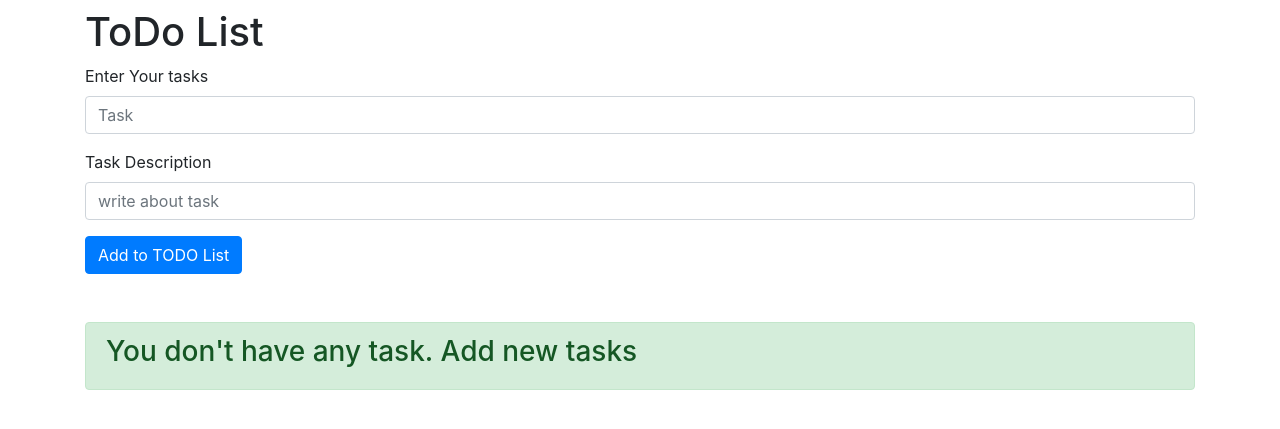
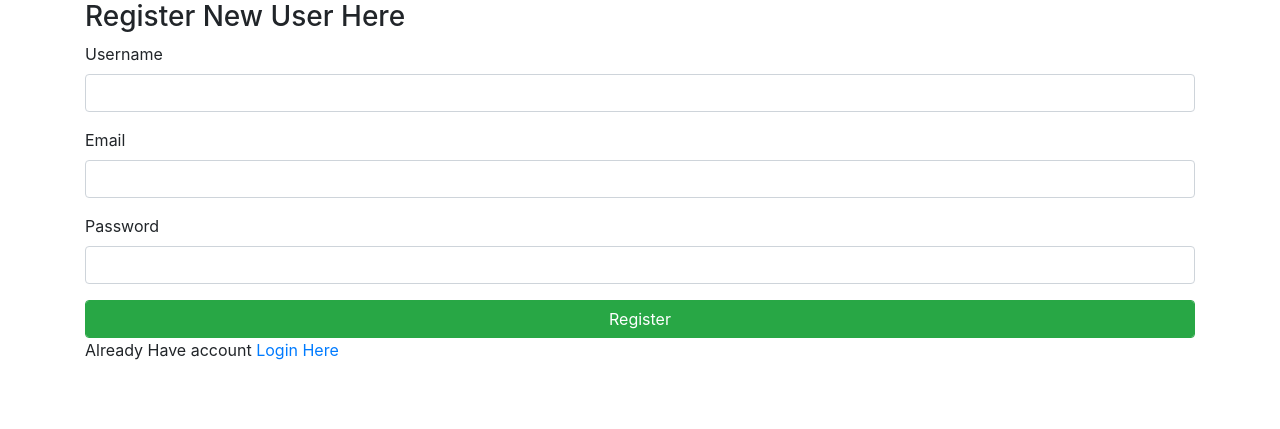
Before and after one commit to udaya1i/Python, a Flask app: page / in a window 1280 px wide. Shown: the part 56-485 px from the top of the page. Run offline with Flask 3, Linux system fonts and the light colour scheme.

Commit message:
User Registration

```diff
--- a/app.py
+++ b/app.py
@@ -1,10 +1,7 @@
 from flask import Flask, render_template, request, flash, redirect
 from flask_sqlalchemy import SQLAlchemy
 from datetime import datetime
-
-
 app = Flask(__name__)
-
 app.config['SQLALCHEMY_DATABASE_URI'] = "sqlite:///todo.db"
 app.config['SQLALCHEMY_TRACK_MODIFICATIONS'] = False
 db=SQLAlchemy(app)
@@ -18,8 +15,44 @@ class Todo(db.Model):
     def __repr__(self) -> str:
         return f'{self.sno} - {self.title}'
 
-@app.route('/', methods=['GET', 'POST'])
-def hello_world():
+app2 = Flask(__name__)
+app2.config['SQLALCHEMY_DATABASE_URI'] = 'sqlite:///user.db'
+app2.config['SQLALCHEMY_TRACK_MODIFICATIONS'] = False
+db2 = SQLAlchemy(app2)
+
+
+class User(db2.Model):
+    username = db2.Column(db2.String(200), nullable=False, primary_key=True)
+    email = db2.Column(db2.String(200), nullable=False)
+    password = db2.Column(db2.String(200), nullable = False)
+    data_created = db2.Column(db2.DateTime, default=datetime.utcnow)
+
+    def __repr__(self) -> str:
+        return f'{self.username} - {self.email}'
+
+
+@app.route('/login')
+def login():
+    return render_template('login.html')
+
+@app.route('/', methods =['GET', 'POST'])
+def register():
+    if request.method == 'POST':
+        username = request.form['username']
+        email = request.form['username']
+        password = request.form['password']
+        if username and email and password:
+            register_user = User(username = username, password = password, email = email)
+            db.session.add(register_user)
+            db.session.commit()
+            flash('User Registered Successfully')
+        else:
+            flash('Something went wrong')
+
+    return render_template('index.html')
+
+@app.route('/home', methods=['GET', 'POST'])
+def home():
     if request.method=='POST':
         title = request.form['title']
         desc = request.form['desc']
@@ -31,15 +64,14 @@ def hello_world():
         else:
             flash('Please fill the form','error')
     lists = Todo.query.all()
-    return render_template('index.html', lists = lists)
-
+    return render_template('home.html', lists = lists)
 
 @app.route('/delete/<int:sno>')
 def delete(sno):
     all_todo = Todo.query.filter_by(sno = sno).first()
     db.session.delete(all_todo)
     db.session.commit()
-    return redirect('/')
+    return redirect('/home')
 
 @app.route('/update/<int:sno>', methods=['GET','POST'])
 def update(sno):
@@ -51,23 +83,9 @@ def update(sno):
        todo.desc = desc
        db.session.add(todo)
        db.session.commit()
-       return redirect('/')
-
+       return redirect('/home')
     todo = Todo.query.filter_by(sno=sno).first()
     return render_template('update.html', todo = todo )
-
-
-# @app.route('update/<int:sno>')
-# def udpate(sno):
-#     all_todo = Todo.query.filter_by(sno= sno).first()
-#     all_todo['title'] = request.form['title']
-#     all_todo['desc'] = request.form['desc']
-#     if all_todo['title'] and all_todo['desc']:
-#         update_todo = Todo[all_todo['title']=all_todo['title'], all_todo['desc']=all_todo['desc']]
-
-
-
-
 if __name__ == "__main__":
     app.secret_key = 'secret key'
     app.config['SESSION_TYPE'] = 'filesystem'
--- a/templates/base.html
+++ b/templates/base.html
@@ -12,6 +12,7 @@
 
     <title>Flask</title>
 </head>
+
 <body>
     <nav class="navbar navbar-expand-lg navbar-light bg-light">
         <a class="navbar-brand" href="/">Flask</a>
@@ -45,8 +46,11 @@
 
 
     </nav>
-{%block body%}
+    {%block login%}
+    {%endblock login%}
 
-{%endblock body%}
+    {%block body%}
+    {%endblock body%}
 </body>
+
 </html>
--- a/templates/index.html
+++ b/templates/index.html
@@ -1,65 +1,25 @@
 {%extends 'base.html'%}
-{%block body%}
-
-    <div class="container my-2">
-        <h1 class="justify-content-center">ToDo List</h1>
-        <form action="/" method="POST">
+{%block login%}
+<div class="container">
+    <form action="">
+        <div class="contianer">
+            <h3>Register New User Here</h3>
             <div class="form-group">
-                <label for="title">Enter Your tasks</label>
-                <input type="text" id="title" name="title" class="form-control" placeholder="Task">
+                <label for="">Username</label>
+                <input type="text" class="form-control" name="username">
             </div>
             <div class="form-group">
-                <label for="exampleInputEmail">Task Description</label>
-                <input type="text" class="form-control" name="desc" placeholder="write about task">
+                <label>Email</label>
+                <input type="text" class="form-control" name="email">
             </div>
-            <button type="submit" class="btn btn-primary">Add to TODO List</button>
-        </form>
+            <div class="form-group">
+                <label for="">Password</label>
+                <input type="text" class="form-control" name="password">
+            </div>
+            <button class="form-control btn btn-success">Register</button>
+            <label for="">Already Have account <a href="/login">Login Here</a></label>
+        </div>
 
-    </div>
-    <div class="container my-5">
-        <table class="table">
-            <thead>
-                {% if lists|length ==0 %}
-                    <div class="alert alert-success">
-                        <h3>You don't have any task. Add new tasks</h3>
-                    </div>
-                    {%else%}
-                <tr>
-                    <th scope="col">S.No</th>
-                    <th scope="col">Tasks</th>
-                    <th scope="col" class="col-5">Description</th>
-                    <th scope="col">Date Created</th>
-                    <th scope="col">Action</th>
-                </tr>
-                {% endif %}
-            </thead>
-            <tbody>
-                {% for list in lists %}
-                <tr>
-                    <th scope="row">{{loop.index}}</th>
-                    <td>{{list.title}}</td>
-                    <td>{{list.desc}}</td>
-                    <td>{{list.date_created}}</td>
-                    <!-- <td><button class="btn btn-success mx-1 my-1 btn-sm">Edit</button><button class="btn btn-danger mx-1 my-1 btn-sm">Delete</button></td> -->
-                    <td>
-                        <a href="update/{{list.sno}}"> <button class="btn btn-success btn-sm mx-1 my-1 ">Edit</button></a>
-                        <a href="delete/{{list.sno}}"><button class="btn btn-danger btn-sm mx-1 my-1">Delete</button></a>
-                    </td>
-                </tr>
-                {% endfor %}
-            </tbody>
-        </table>
-
-    </div>
-    <!-- Optional JavaScript -->
-    <!-- jQuery first, then Popper.js, then Bootstrap JS -->
-    <script src="https://code.jquery.com/jquery-3.3.1.slim.min.js"
-        integrity="sha384-q8i/X+965DzO0rT7abK41JStQIAqVgRVzpbzo5smXKp4YfRvH+8abtTE1Pi6jizo"
-        crossorigin="anonymous"></script>
-    <script src="https://cdn.jsdelivr.net/npm/popper.js@1.14.7/dist/umd/popper.min.js"
-        integrity="sha384-UO2eT0CpHqdSJQ6hJty5KVphtPhzWj9WO1clHTMGa3JDZwrnQq4sF86dIHNDz0W1"
-        crossorigin="anonymous"></script>
-    <script src="https://cdn.jsdelivr.net/npm/bootstrap@4.3.1/dist/js/bootstrap.min.js"
-        integrity="sha384-JjSmVgyd0p3pXB1rRibZUAYoIIy6OrQ6VrjIEaFf/nJGzIxFDsf4x0xIM+B07jRM"
-        crossorigin="anonymous"></script>
-{%endblock body%}
+    </form>
+</div>
+{%endblock login%}
```
Also changed, not shown: templates/home.html (added, +65 -0 lines), templates/login.html (added, +18 -0 lines), instance/todo.db.
